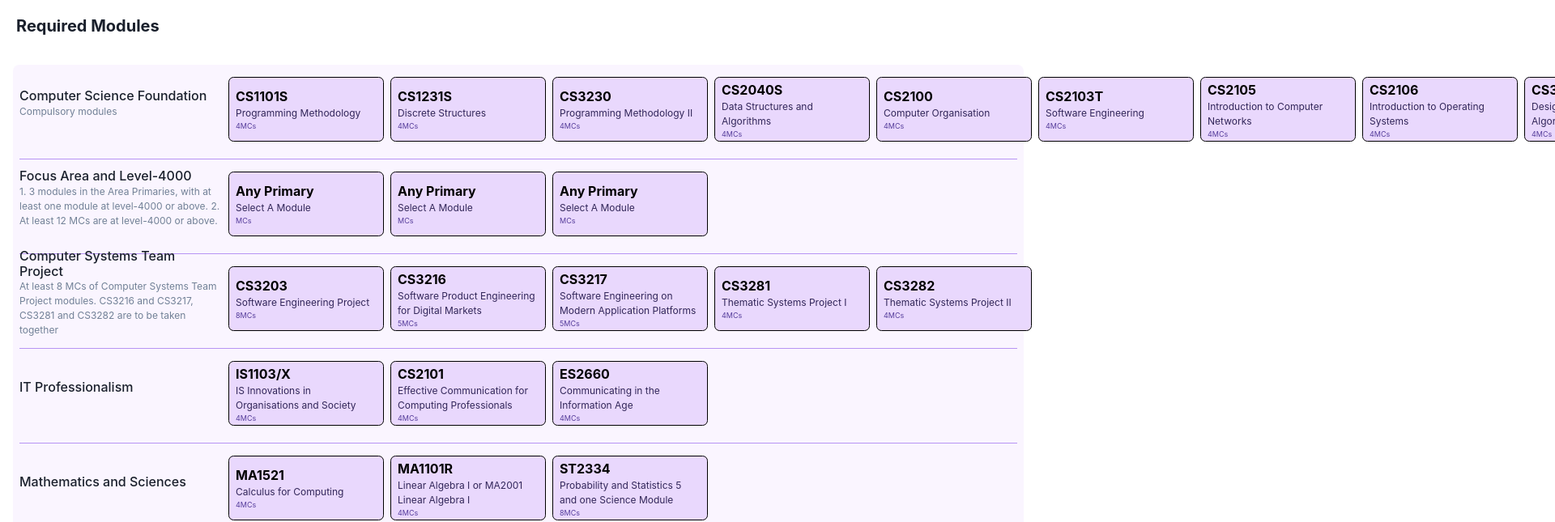
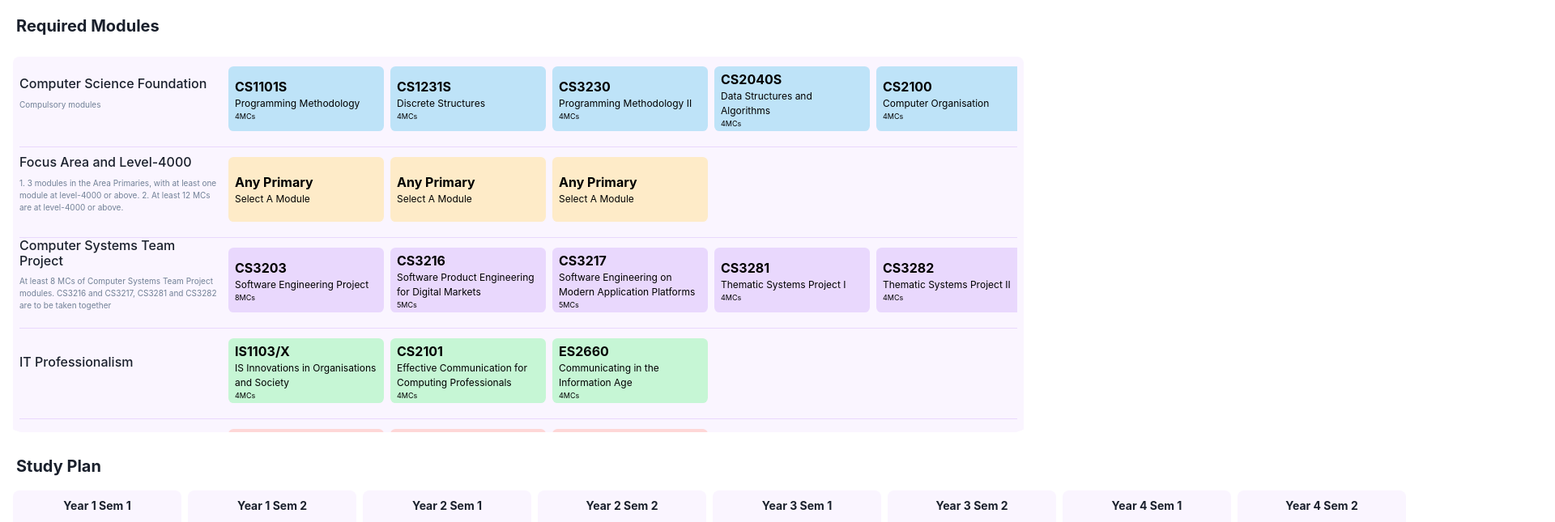
Before and after one commit to nus-planner/frontend, a Next.js app: page /ryan in a window 1280 px wide. Shown: the top 645 px of the page at 81% size, 1920 px wide, since content can reach past the window. Built offline with nearby package versions, Linux system fonts and the light colour scheme.

Commit message:
Color scheme

```diff
--- a/package.json
+++ b/package.json
@@ -18,7 +18,10 @@
     "framer-motion": "^6.5.1",
     "next": "12.3.1",
     "react": "^18.2.0",
-    "react-dom": "^18.2.0"
+    "react-dom": "^18.2.0",
+    "react-horizontal-scroll-container": "^1.0.1",
+    "react-horizontal-scrolling": "^0.1.13",
+    "tailwindcss": "^3.1.8"
   },
   "devDependencies": {
     "@types/node": "18.8.0",
--- a/src/components/ModuleBox.tsx
+++ b/src/components/ModuleBox.tsx
@@ -28,6 +28,25 @@ const ModuleBox = ({
     useSortable({ id: module.code });
 
   const style = { transform: CSS.Transform.toString(transform), transition };
+  let text;
+  if (module.credits != null) {
+    text = <Text fontSize={'xx-small'}>{module.credits}MCs</Text>;
+  }
+
+  let moduleColor;
+  if (module.category == 1) {
+    moduleColor = "blue.100";
+  } else if (module.category == 2) {
+    moduleColor = "orange.100";
+  } else if (module.category == 3) {
+    moduleColor = "purple.100";
+  } else if (module.category == 4) {
+    moduleColor = "green.100";
+  } else if (module.category == 5) {
+    moduleColor = "red.100";
+  } else if (module.category == 6) {
+    moduleColor = "yellow.100";
+  }
 
   return (
     <div>
@@ -35,26 +54,27 @@ const ModuleBox = ({
         <Box
           w="12rem"
           h="5rem"
-          bgColor="purple.100"
+          bgColor={moduleColor}
           alignContent="center"
           margin="0"
           marginBottom="0.4rem"
           borderBottom="0.2rem"
           borderRadius="0.4rem"
-          border="1px"
+          border="0px"
           borderColor="grey.300"
           padding="0.2rem 0.5rem"
         >
           <Flex>
-            <Text fontSize={'medium'} color='purple.00' fontWeight="bold">{module.code} </Text>
+            <Text fontSize={'medium'} color='black.900' fontWeight="bold">{module.code} </Text>
             <Spacer />
             {displayModuleClose && (
               <IconButton
                 icon={<CloseIcon />}
                 aria-label="Remove Module"
                 size='xs'
-                backgroundColor={'purple.300'}
-                color='purple.100'
+                bgColor={moduleColor}
+                color='black'
+                colorScheme={moduleColor}
                 onClick={() => {
                   console.log("hi");
                   handleModuleClose(module);
@@ -62,8 +82,8 @@ const ModuleBox = ({
               />
             )}
           </Flex>
-          <Text color='purple.900' fontSize={'xs'}>{module.name}</Text>
-          <Text color='purple.700' fontSize={'xx-small'}>{module.credits}MCs</Text>
+          <Text color='black.900' fontSize={'xs'}>{module.name}</Text>
+          {text}
         </Box>
       </div>
     </div>
--- a/src/components/PlannerContainer.tsx
+++ b/src/components/PlannerContainer.tsx
@@ -38,7 +38,7 @@ const PlannerContainer = ({
           strategy={verticalListSortingStrategy}
         >
           <VStack>
-            <Text padding='2' fontSize={'sm'} color={'purple.900'}>Year {semester.year} Sem {semester.semester}</Text>
+            <Text padding='2' fontSize={'sm'} fontWeight='bold' color={'black.900'}>Year {semester.year} Sem {semester.semester}</Text>
             {semester.modules.map((module) => (
               <ModuleBox
                 module={module}
--- a/src/components/RequirementContainer.tsx
+++ b/src/components/RequirementContainer.tsx
@@ -22,19 +22,21 @@ const RequirementContainer = ({
   });
 
   return (
-    <HStack ref={setNodeRef} h='100px' backgroundColor={'purple.50'}>
+    <HStack ref={setNodeRef} h='95px' backgroundColor={'purple.50'}>
       <Flex align='flex-start'>
         <Stack spacing={0} mb={5} w='250px'>
           <Heading fontSize={'medium'} fontWeight={500} fontFamily={'body'} >
             {requirement.title}
           </Heading>
-          <Text fontSize={'xs'} color={'gray.500'}>{requirement.description}</Text>
+          <Text pt={'2'} fontSize={'x-small'} color={'gray.500'}>{requirement.description}</Text>
         </Stack>
       </Flex>
+      <div className="horiscroll">
         <Box
           alignContent={'baseline'}
           alignItems="left"
           color="black"
+          scrollBehavior={'auto'}
         >
           <SortableContext
             items={requirement.modules.map((mod) => mod.code)}
@@ -55,6 +57,7 @@ const RequirementContainer = ({
             </HStack>
           </SortableContext>
         </Box>
+      </div>
     </HStack>
   );
 };
--- a/src/constants/dummyModuleData.ts
+++ b/src/constants/dummyModuleData.ts
@@ -7,15 +7,15 @@ export const dummyModuleState: ModulesState = {
       description: "Compulsory modules",
       totalCredits: 36,
       modules: [
-        { code: "CS1101S", name: "Programming Methodology", credits: 4 },
-        { code: "CS1231S", name: "Discrete Structures", credits: 4 },
-        { code: "CS3230", name: "Programming Methodology II", credits: 4 },
-        { code: "CS2040S", name: "Data Structures and Algorithms", credits: 4 },
-        { code: "CS2100", name: "Computer Organisation", credits: 4 },
-        { code: "CS2103T", name: "Software Engineering", credits: 4 },
-        { code: "CS2105", name: "Introduction to Computer Networks", credits: 4 },
-        { code: "CS2106", name: "Introduction to Operating Systems", credits: 4 },
-        { code: "CS3230", name: "Design and Analysis of Algorithms", credits: 4 },
+        { category: 1, code: "CS1101S", name: "Programming Methodology", credits: 4 },
+        { category: 1, code: "CS1231S", name: "Discrete Structures", credits: 4 },
+        { category: 1, code: "CS3230", name: "Programming Methodology II", credits: 4 },
+        { category: 1, code: "CS2040S", name: "Data Structures and Algorithms", credits: 4 },
+        { category: 1, code: "CS2100", name: "Computer Organisation", credits: 4 },
+        { category: 1, code: "CS2103T", name: "Software Engineering", credits: 4 },
+        { category: 1, code: "CS2105", name: "Introduction to Computer Networks", credits: 4 },
+        { category: 1, code: "CS2106", name: "Introduction to Operating Systems", credits: 4 },
+        { category: 1, code: "CS3230", name: "Design and Analysis of Algorithms", credits: 4 },
 
       ],
     },
@@ -25,9 +25,9 @@ export const dummyModuleState: ModulesState = {
                  + "2. At least 12 MCs are at level-4000 or above.",
       totalCredits: 24,
       modules: [
-        { code: "Any Primary", name: "Select A Module", credits: null },
-        { code: "Any Primary", name: "Select A Module", credits: null },
-        { code: "Any Primary", name: "Select A Module", credits: null },
+        { category: 2, code: "Any Primary", name: "Select A Module", credits: null },
+        { category: 2, code: "Any Primary", name: "Select A Module", credits: null },
+        { category: 2, code: "Any Primary", name: "Select A Module", credits: null },
       ],
     },
     {
@@ -36,11 +36,11 @@ export const dummyModuleState: ModulesState = {
                  + "are to be taken together",
       totalCredits: 8,
       modules: [
-        { code: "CS3203", name: "Software Engineering Project", credits: 8 },
-        { code: "CS3216", name: "Software Product Engineering for Digital Markets", credits: 5 },
-        { code: "CS3217", name: "Software Engineering on Modern Application Platforms", credits: 5 },
-        { code: "CS3281", name: "Thematic Systems Project I", credits: 4 },
-        { code: "CS3282", name: "Thematic Systems Project II", credits: 4 }
+        { category: 3, code: "CS3203", name: "Software Engineering Project", credits: 8 },
+        { category: 3, code: "CS3216", name: "Software Product Engineering for Digital Markets", credits: 5 },
+        { category: 3, code: "CS3217", name: "Software Engineering on Modern Application Platforms", credits: 5 },
+        { category: 3, code: "CS3281", name: "Thematic Systems Project I", credits: 4 },
+        { category: 3, code: "CS3282", name: "Thematic Systems Project II", credits: 4 }
       ],
     },
     {
@@ -48,9 +48,9 @@ export const dummyModuleState: ModulesState = {
       description: "",
       totalCredits: 12,
       modules: [
-        { code: "IS1103/X", name: "IS Innovations in Organisations and Society", credits: 4 },
-        { code: "CS2101", name: "Effective Communication for Computing Professionals", credits: 4 },
-        { code: "ES2660", name: "Communicating in the Information Age", credits: 4 },
+        { category: 4, code: "IS1103/X", name: "IS Innovations in Organisations and Society", credits: 4 },
+        { category: 4, code: "CS2101", name: "Effective Communication for Computing Professionals", credits: 4 },
+        { category: 4, code: "ES2660", name: "Communicating in the Information Age", credits: 4 },
       ],
     },
     {
@@ -58,9 +58,9 @@ export const dummyModuleState: ModulesState = {
       description: "",
       totalCredits: 16,
       modules: [
-        { code: "MA1521", name: "Calculus for Computing", credits: 4 },
-        { code: "MA1101R", name: "Linear Algebra I or MA2001 Linear Algebra I", credits: 4 },
-        { code: "ST2334", name: "Probability and Statistics 5 and one Science Module", credits: 8 },
+        { category: 5, code: "MA1521", name: "Calculus for Computing", credits: 4 },
+        { category: 5, code: "MA1101R", name: "Linear Algebra I or MA2001 Linear Algebra I", credits: 4 },
+        { category: 5, code: "ST2334", name: "Probability and Statistics 5 and one Science Module", credits: 8 },
       ],
     },
     {
@@ -68,14 +68,14 @@ export const dummyModuleState: ModulesState = {
       description: "",
       totalCredits: 32,
       modules: [
-        { code: "Any UE", name: "Select A Module", credits: 4 },
-        { code: "Any UE", name: "Select A Module", credits: 4 },
-        { code: "Any UE", name: "Select A Module", credits: 4 },
-        { code: "Any UE", name: "Select A Module", credits: 4 },
-        { code: "Any UE", name: "Select A Module", credits: 4 },
-        { code: "Any UE", name: "Select A Module", credits: 4 },
-        { code: "Any UE", name: "Select A Module", credits: 4 },
-        { code: "Any UE", name: "Select A Module", credits: 4 },
+        { category: 6, code: "Any UE", name: "Select A Module", credits: null },
+        { category: 6, code: "Any UE", name: "Select A Module", credits: null },
+        { category: 6, code: "Any UE", name: "Select A Module", credits: null },
+        { category: 6, code: "Any UE", name: "Select A Module", credits: null },
+        { category: 6, code: "Any UE", name: "Select A Module", credits: null },
+        { category: 6, code: "Any UE", name: "Select A Module", credits: null },
+        { category: 6, code: "Any UE", name: "Select A Module", credits: null },
+        { category: 6, code: "Any UE", name: "Select A Module", credits: null },
       ],
     },
   ],
@@ -87,6 +87,36 @@ export const dummyModuleState: ModulesState = {
     },
     {
       year: 1,
+      semester: 2,
+      modules: []
+    },
+    {
+      year: 2,
+      semester: 1,
+      modules: []
+    },
+    {
+      year: 2,
+      semester: 2,
+      modules: []
+    },
+    {
+      year: 3,
+      semester: 1,
+      modules: []
+    },
+    {
+      year: 3,
+      semester: 2,
+      modules: []
+    },
+    {
+      year: 4,
+      semester: 1,
+      modules: []
+    },
+    {
+      year: 4,
       semester: 2,
       modules: []
     },
--- a/src/interfaces/planner.ts
+++ b/src/interfaces/planner.ts
@@ -1,4 +1,5 @@
 export interface Module {
+  category: number;
   code: string;
   name: string;
   credits: number;
--- a/src/pages/ryan.tsx
+++ b/src/pages/ryan.tsx
@@ -257,9 +257,9 @@ const RyanTestPage = () => {
       }
     }
 
-    for (let i = 0; i < moduleRequirements.length; i++) {
-      for (let j = 0; j < moduleRequirements[i].modules.length; j++) {
-        if (moduleRequirements[i].modules[j].code === module.code) {
+    for (let i = 0; i < newModulesState.requirements.length; i++) {
+      for (let j = 0; j < newModulesState.requirements[i].modules.length; j++) {
+        if (newModulesState.requirements[i].modules[j].code === module.code) {
           newModulesState.requirements[i].modules.push(module);
           newModulesState.requirements[i].modules.sort((a, b) =>
             a.code.localeCompare(b.code)
@@ -294,9 +294,10 @@ const RyanTestPage = () => {
       sensors={sensors}
     >
       <div />
-      <Heading fontSize={'xl'} fontWeight={'bold'} fontFamily={'body'} padding='1em'>
+      <Heading fontSize={'xl'} fontWeight={'bold'} fontFamily={'body'} padding='1em 1em 0.5em'>
         Required Modules
       </Heading>
+      <div className="verscroll">
         <Box
           bgColor="purple.50"
           margin="1em 1em 4em"
@@ -304,7 +305,7 @@ const RyanTestPage = () => {
           padding="0.5em"
           borderRadius="0.5em"
         >
-        <VStack align="left" divider={<StackDivider borderColor="purple.300" />}>
+          <VStack align="left" divider={<StackDivider borderColor="purple.100" />}>
             {modulesState.requirements.map((requirement, id) => (
               <RequirementContainer
                 requirement={requirement}
@@ -313,11 +314,12 @@ const RyanTestPage = () => {
             ))}
           </VStack>
         </Box>
-      <Heading fontSize={'xl'} fontWeight={'bold'} fontFamily={'body'} padding='1em'>
+      </div>
+      <Heading fontSize={'xl'} fontWeight={'bold'} fontFamily={'body'} padding='1.5em 1em 0.5em'>
         Study Plan
       </Heading>
-      <Box margin="1em 1em 4em" borderColor="black" padding="0.5em">
-        <HStack align="top" divider={<StackDivider borderColor="gray.400" />}>
+      <Box margin="0em 0.5em 4em" borderColor="black" padding="0.5em">
+        <HStack align="top">
           {modulesState.planner.map((semester, id) => (
             <PlannerContainer
               semester={semester}
--- a/src/styles/globals.css
+++ b/src/styles/globals.css
@@ -24,3 +24,13 @@ a {
     background: black;
   }
 }
+
+.horiscroll {
+  overflow-y: auto;
+}
+
+.verscroll {
+  height: 30em;
+  overflow-x: auto;
+  border-radius: 30px;
+}
```
Also changed, not shown: 2 other files (tests, documents, lock files or other folders). Lines whose indentation alone changed are shown as unchanged.
